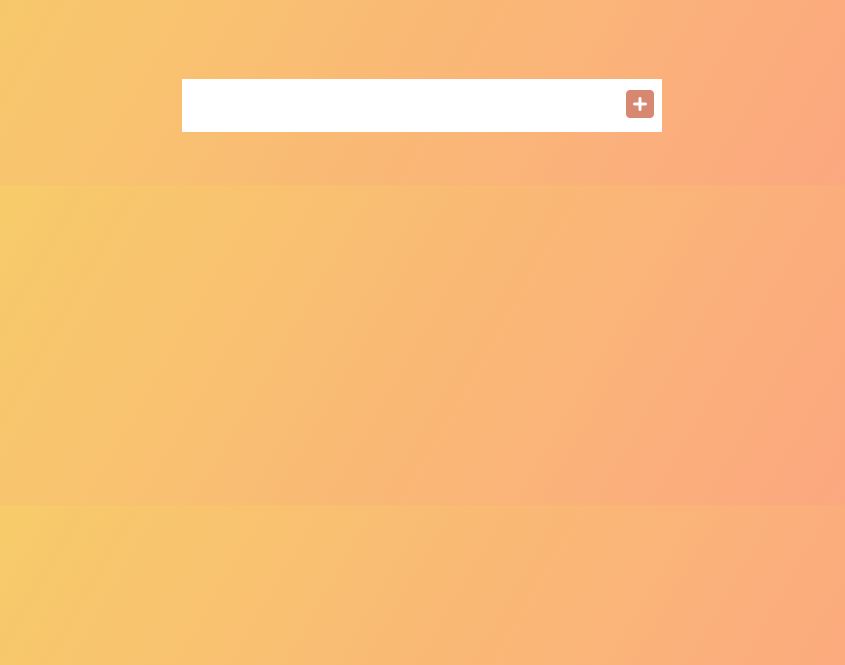
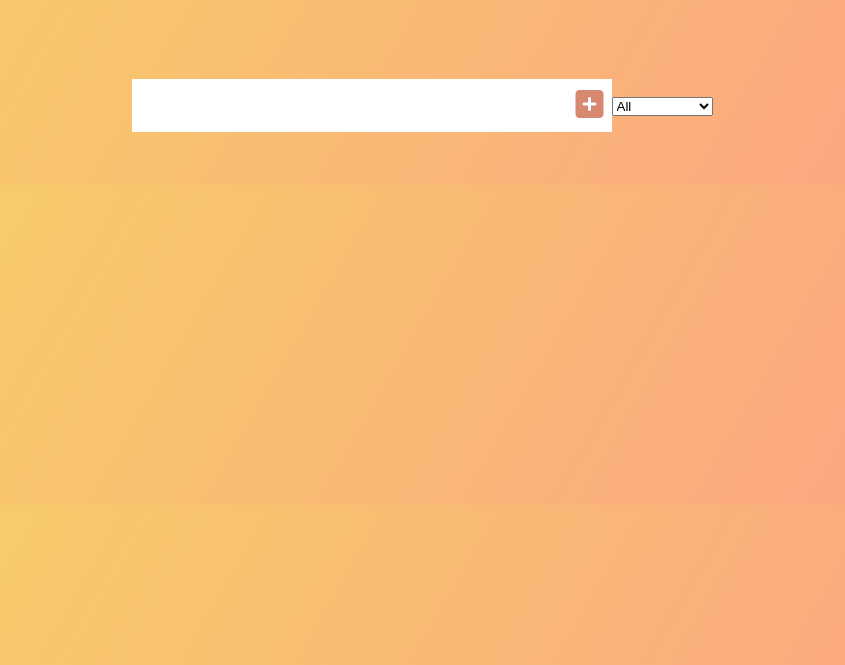
Before and after one commit to abssujan/to-do-list, a plain HTML site: page index.html in a window 1280 px wide. Shown: the part 135-800 px from the top of the page, without its empty margins (218-1063 px from the left). Drawn offline with Linux system fonts and the light colour scheme.

Commit message:
add select

```diff
--- a/index.html
+++ b/index.html
@@ -24,6 +24,13 @@
             <button class="todo-button" type="submit">
                 <i class="fas fa-plus-square"></i>
             </button>
+            <div class="select">
+                <select name="todos" class="filter-todo">
+                    <option value="all">All</option>
+                    <option value="Completed">Completed</option>
+                    <option value="Uncompleted">Uncompleted</option>
+                </select>
+            </div>
         </form>
         <div class="todo-container">
             <ul class="todo-list"></ul>
```
